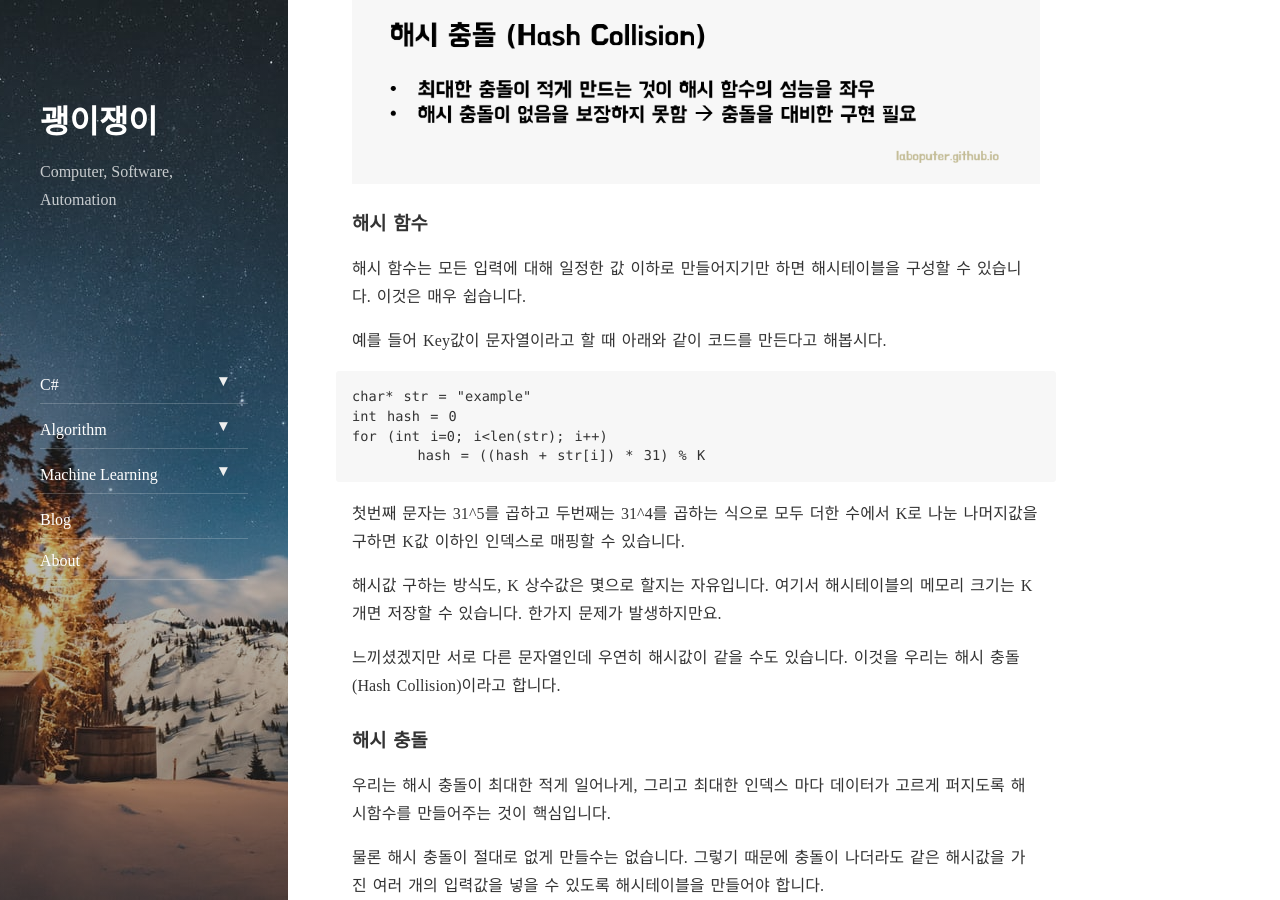
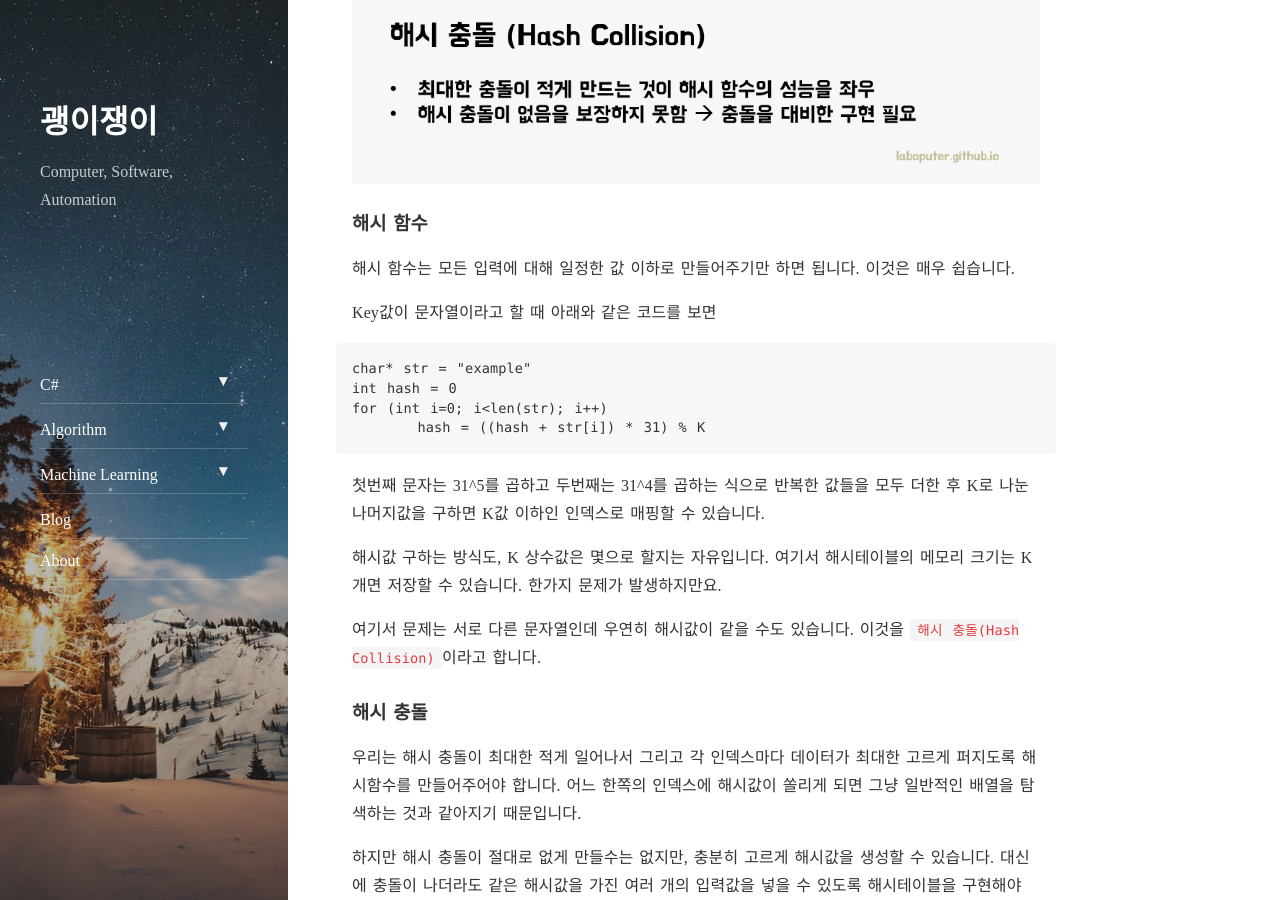
Before and after one commit to Laboputer/Laboputer.github.io, a Jekyll site: the page built from _posts/algorithm-ds/2017-10-03-hashtable.md, in a window 1280 px wide and 900 px high, scrolled down 1612 px. Built offline with Jekyll 4.4.1, drawn with Linux system fonts in a browser that asks for light colours; nearby versions of some CDN libraries; comment, search, counter and statistics services are not loaded; some of the changed text lies outside the part shown.

Commit message:
Update post (hashtable)

````diff
--- a/_posts/algorithm-ds/2017-10-03-hashtable.md
+++ b/_posts/algorithm-ds/2017-10-03-hashtable.md
@@ -12,16 +12,15 @@
 ## 해시테이블(HashTable)
 ---
 
-해시테이블(HashTable)은 Key, Value 데이터를 아주 빠르게 찾아낼 수 있습니다. 배열이 인덱스 번호로 O(1)만에 해당 위치의 값을 찾아낼 수 있는 것처럼,
-매우 큰 숫자 데이터나 문자열과 같이 어떤 Key가 됐든 특정한 값으로 매핑하여 O(1)에 가까운 빠른속도로 찾을 수 있습니다.
+해시테이블은 (Key, Value) 데이터를 아주 빠르게 찾아낼 수 있는 자료구조입니다. 배열이 인덱스 번호로 O(1)만에 해당 위치의 값을 찾아낼 수 있는 것처럼 매우 큰 숫자 데이터나 문자열과 같이 임의의 길이를 가진 Key값을 고정된 작은 값으로 매핑하여 O(1)에 가까운 빠른속도로 찾을 수 있습니다.
 
 ![](https://laboputer.github.io/assets/img/algorithm/ds/07_hashtable1.PNG)
 
-위 그림처럼 Key가 3글자 알파벳값으로 나라이름을 확인해야 한다고 할때, 아주 일반적인 배열로 모든 나라(N개)의 Key값을 비교하여 해당 나라 이름을 구한다면 O(N) 만큼의 시간복잡도지만, 해시함수를 이용하여 Key에 해당하는 해시값만 계산하면 O(1)만에 찾을 수 있습니다.
+위 그림처럼 국가코드(Key)가 주어지면 전체 국가명(Value)을 찾아내야한다고 할 때, 일반적인 배열로 저장해놓게 되면 모든 국가(N개)의 Key값을 비교해야 하므로 시간복잡도는 O(N)이지만, 해시함수를 이용하여 Key에 해당하는 해시값만 계산하면 O(1)만에 찾을 수 있게 됩니다.
 
-물론 Key값의 길이가 크거나, 해시테이블의 메모리를 얼마나 잡느냐에 따라 시간복잡도 계산이 까다로워지지만 훨씬 빠르다는 것입니다.
+물론 Key값의 길이나 해시테이블의 크기를 얼마나 잡느냐에 따라 정확한 시간복잡도 계산은 다르지만, 해시테이블은 매우 빠릅니다.
 
-그럼 해시함수는 어떻게 만들까요?
+그럼 해시값을 만들어주는 해시함수는 어떻게 만들까요?
 
 ## 해시 함수(Hash Function), 해시 충돌(Hash Collision)
 ---
@@ -30,9 +29,9 @@
 
 ### 해시 함수
 
-해시 함수는 모든 입력에 대해 일정한 값 이하로 만들어지기만 하면 해시테이블을 구성할 수 있습니다. 이것은 매우 쉽습니다.
+해시 함수는 모든 입력에 대해 일정한 값 이하로 만들어주기만 하면 됩니다. 이것은 매우 쉽습니다.
 
-예를 들어 Key값이 문자열이라고 할 때 아래와 같이 코드를 만든다고 해봅시다.
+Key값이 문자열이라고 할 때 아래와 같은 코드를 보면
 
 ```C
 char* str = "example"
@@ -41,30 +40,30 @@
 	hash = ((hash + str[i]) * 31) % K
 ```
 
-첫번째 문자는 31^5를 곱하고 두번째는 31^4를 곱하는 식으로 모두 더한 수에서 K로 나눈 나머지값을 구하면 K값 이하인 인덱스로 매핑할 수 있습니다.
+첫번째 문자는 31^5를 곱하고 두번째는 31^4를 곱하는 식으로 반복한 값들을 모두 더한 후 K로 나눈 나머지값을 구하면 K값 이하인 인덱스로 매핑할 수 있습니다.
 
 해시값 구하는 방식도, K 상수값은 몇으로 할지는 자유입니다. 여기서 해시테이블의 메모리 크기는 K개면 저장할 수 있습니다. 한가지 문제가 발생하지만요.
 
-느끼셨겠지만 서로 다른 문자열인데 우연히 해시값이 같을 수도 있습니다. 이것을 우리는 해시 충돌(Hash Collision)이라고 합니다.
+여기서 문제는 서로 다른 문자열인데 우연히 해시값이 같을 수도 있습니다. 이것을 `해시 충돌(Hash Collision)`이라고 합니다.
 
 ### 해시 충돌
 
-우리는 해시 충돌이 최대한 적게 일어나게, 그리고 최대한 인덱스 마다 데이터가 고르게 퍼지도록 해시함수를 만들어주는 것이 핵심입니다.
+우리는 해시 충돌이 최대한 적게 일어나서 그리고 각 인덱스마다 데이터가 최대한 고르게 퍼지도록 해시함수를 만들어주어야 합니다. 어느 한쪽의 인덱스에 해시값이 쏠리게 되면 그냥 일반적인 배열을 탐색하는 것과 같아지기 때문입니다.
 
-물론 해시 충돌이 절대로 없게 만들수는 없습니다. 그렇기 때문에 충돌이 나더라도 같은 해시값을 가진 여러 개의 입력값을 넣을 수 있도록 해시테이블을 만들어야 합니다.
+하지만 해시 충돌이 절대로 없게 만들수는 없지만, 충분히 고르게 해시값을 생성할 수 있습니다. 대신에 충돌이 나더라도 같은 해시값을 가진 여러 개의 입력값을 넣을 수 있도록 해시테이블을 구현해야 합니다.
 
-이러한 구현 방법은 여러가지가 있지만 한가지만 기억해도 충분해보입니다.
+이러한 구현 방법은 여러가지가 있지만 한가지만 소개합니다.
 
 ```
 List hashtable[K];
 ```
 
-위처럼 단순히 각 해시값마다 리스트로 구성하여 다른 Key값이지만 같은 해시값이 나오면 List에 추가해주기만 하면 됩니다. 이를 체이닝(Chaining)이라고 합니다.
+위처럼 단순히 각 해시값마다 리스트로 만들고 다른 Key값이지만 같은 해시값이 나오면 List에 추가해주기만 하면 됩니다. 이를 `체이닝(Chaining)`이라고 합니다.
 
-K 값을 결정하는 것은 정해진 방법은 없지만 개인적으로는 아래와 같이 사용합니다.
-1. K가 소수일 것
-2. K는 2의 지수승에 가까울 것
-3. K의 크기는 전체 데이터의 수의 3배 정도
+> K 값을 결정하는 것은 정해진 방법은 없지만 개인적으로는 아래와 같이 사용합니다.
+> 1. K가 소수일 것
+> 2. K는 2의 지수승에 가까울 것
+> 3. K의 크기는 전체 데이터의 수의 3배 정도
 
 ## 예제: 비밀번호 찾기
 ---
@@ -140,6 +139,37 @@
 }
 ```
 
+사실은 아래처럼 C++에서 `map<>`을 이용하면 간단합니다.
+```C
+#include <stdio.h>
+#include <map>
+#include <string>
+using namespace std;
+int N, M;
+
+map<string, string> strmap;
+
+int main()
+{
+	scanf("%d%d", &N, &M);
+
+	char key[25], value[25];
+
+	for (int i = 0; i < N; i++)
+	{
+		scanf("%s %s\n", key, value);
+		strmap[string(key)] = string(value);
+	}
+
+	char query[25];
+	for (int i = 0; i < M; i++)
+	{
+		scanf("%s", query);
+		printf("%s\n", strmap[string(query)].c_str());
+	}
+}
+```
+
 ## 다른 문제 추천
 ---
 
@@ -148,4 +178,4 @@
 
 ---
 
-해시테이블은 개념 자체가 알고리즘을 이해하는데 있어서 중요하다고 판단해서 직접 구현하였지만 방법을 이미 알고 있으면 C++의 Map, Python의 Dictionary 같이 일반적인 STL을 사용하시면 됩니다.
+해시테이블은 개념 자체가 알고리즘을 이해하는데 있어서 중요하다고 판단해서 직접 구현해봤습니다. 방법을 이미 아신다면 Key, Value 데이터를 다룰 수 있는 C++의 Map, Python의 Dictionary 같이 일반적인 STL을 사용하시면 됩니다.
````
